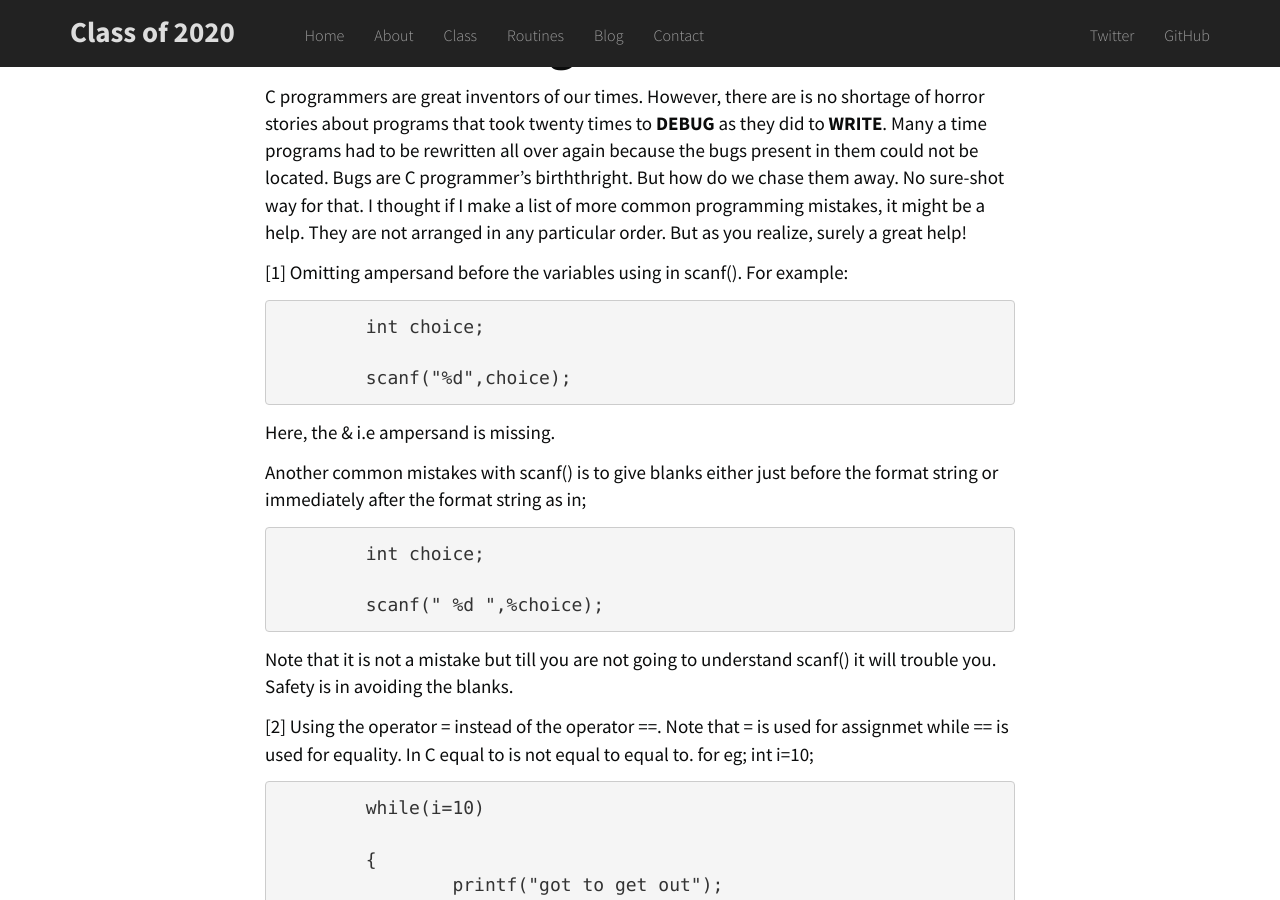
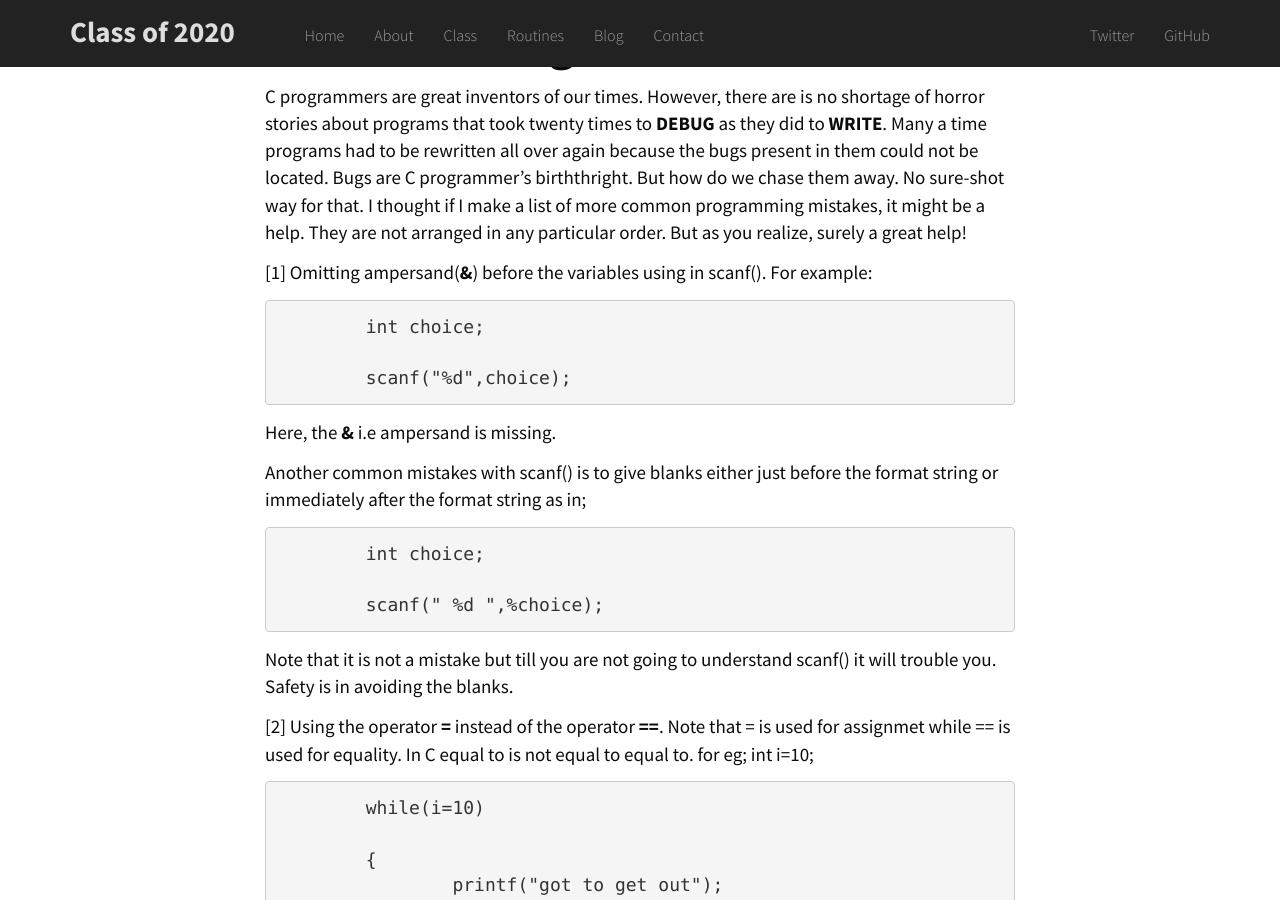
Before and after one commit to Classof2020/classof2020.github.io, a Jekyll site: the page built from _posts/2017-4-8-debugging-in-c.md, in a window 1280 px wide and 900 px high, scrolled down 264 px. Built offline with Jekyll 4.4.1, drawn with Linux system fonts in a browser that asks for light colours; nearby versions of some CDN libraries; some of the changed text lies outside the part shown.

```diff
--- a/_posts/2017-4-8-debugging-in-c.md
+++ b/_posts/2017-4-8-debugging-in-c.md
@@ -12,14 +12,14 @@
 
 C programmers are great inventors of our times. However, there are is no shortage of horror stories about programs that took twenty times to **DEBUG** as they did to **WRITE**. Many a time programs had to be rewritten all over again because the bugs present in them could not be located. Bugs are C programmer's birththright. But how do we chase them away. No sure-shot way for that. I thought if I make a list of more common programming mistakes, it might be a help. They are not arranged in any particular order. But as you realize, surely a great help!
 
-[1] Omitting ampersand before the variables using in scanf().
+[1] Omitting ampersand(**&**) before the variables using in scanf().
 For example:
 
 		int choice;
 
 		scanf("%d",choice);
 
-Here, the & i.e ampersand is missing.
+Here, the **&** i.e ampersand is missing.
 
 Another common mistakes with scanf() is to give blanks either just before the format string or immediately after the format string as in;
 
@@ -29,7 +29,7 @@
 
 Note that it is not a mistake but till you are not going to understand scanf() it will trouble you. Safety is in avoiding the blanks.
 
-[2] Using the operator = instead of the operator ==.
+[2] Using the operator **=** instead of the operator **==**.
 Note that = is used for assignmet while == is used for equality. In C equal to is not equal to equal to.
 for eg;
 		int i=10;
@@ -73,3 +73,25 @@
 
 Here, in the array num, there is no such element as num[50], since array counting begins with 0 and not 1.
 Compiler would not give a warining if our program exceeds the bounds. If no taken care of, in extremes cases, the above code might even hang the computer.
+
+
+
+# Always Remeber
+
+
+<blockquote>
+
+Programming is not about being clever and obscure -- it's about how clearly your program communictate it's purpose.</blockquote>
+
+<blockquote> Code conciseness is much more less important than code readability. </blockquote>
+
+
+<blockquote> Reduction in program size necessarily doesn't mean reduction in meaning for the next programmers. </blockquote>
+
+<blockquote> Any person can write the program which computer can understad, but real programmer write program which human can understand.
+
+</blockquote>
+
+# Note
+
+If you found similar contents in the book Let Us C, page 638 -644, It is a pure accident.
```
Also changed, not shown: other parts of _posts/2017-4-8-debugging-in-c.md (+1 -1 lines), _posts/2016-12-26-how-to-submit-a-blog-post.md (+1 -1 lines), _class/keshav_kunwar.jpg (added), img/post/debug.jpg (deleted).
